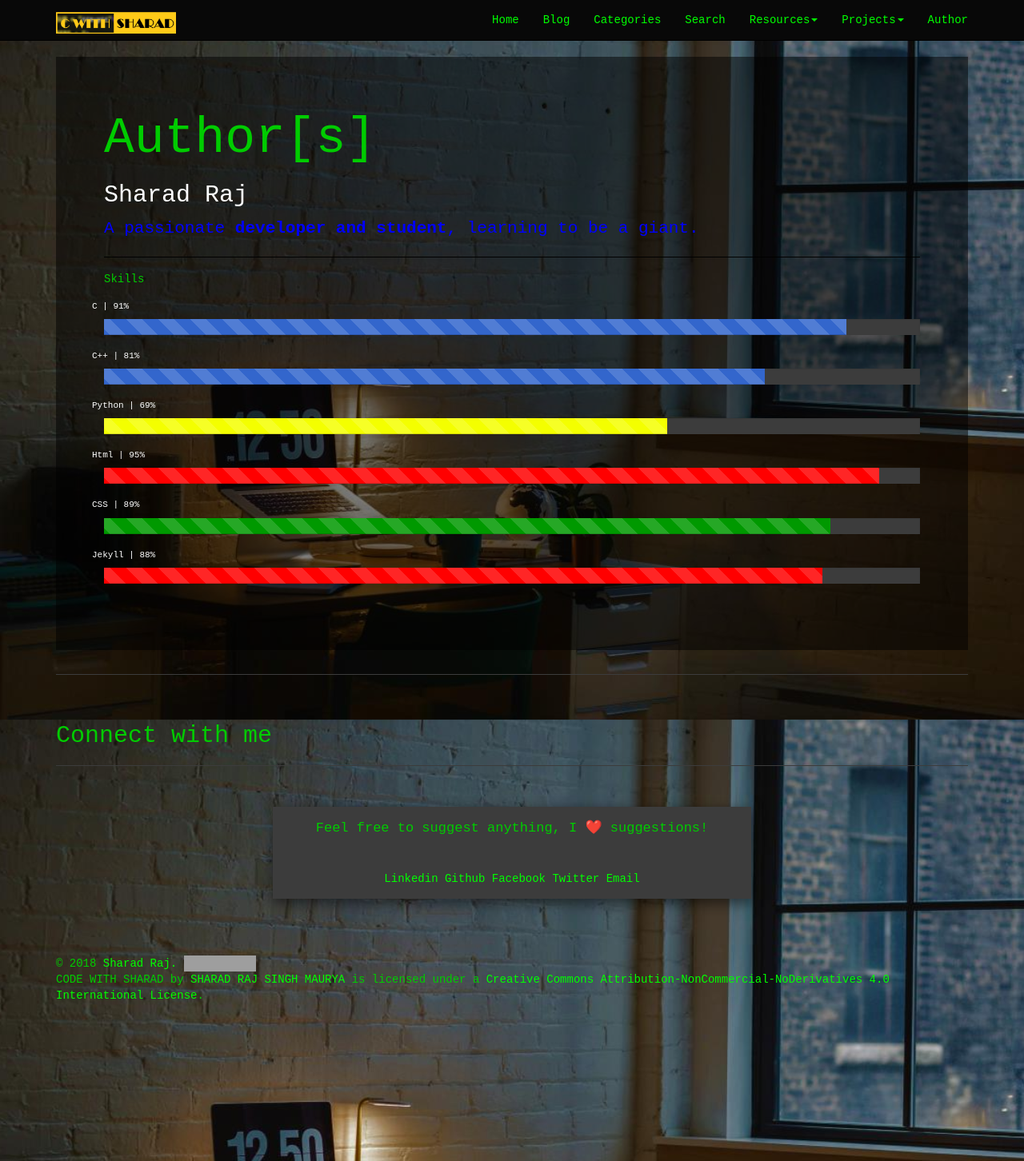
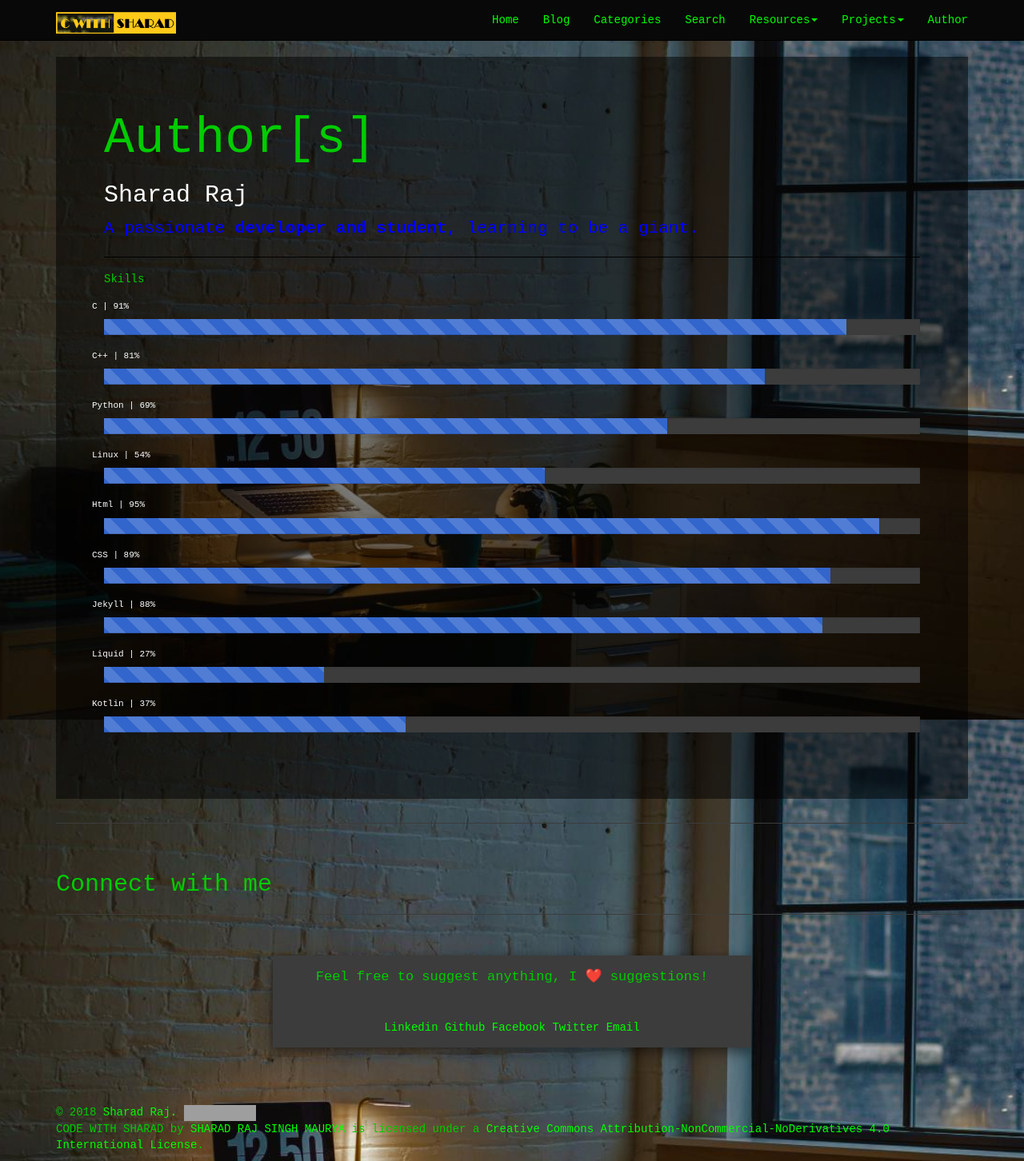
Before and after one commit to cwithsharad/cwithsharad.github.io, a Jekyll site: the page built from author.md, in a window 1280 px wide. Shown: the whole page at 80% size. Built offline with Jekyll 4.4.1, drawn with Linux system fonts in a browser that asks for light colours; emoji names are drawn with the system emoji font; grey boxes are pictures that could not be loaded.

Commit message:
Update _config.yml

```diff
--- a/_config.yml
+++ b/_config.yml
@@ -79,13 +79,22 @@
   color: info
 - title: Python
   level: 69
-  color: warning
+  color: info
+- title: Linux
+  level: 54
+  color: info
 - title: Html
   level: 95
-  color: danger
+  color: info
 - title: CSS
   level: 89
-  color: success
+  color: info
 - title: Jekyll
   level: 88
-  color: danger
+  color: info
+- title: Liquid
+  level: 27
+  color: info
+- title: Kotlin
+  level: 37
+  color: info
```
